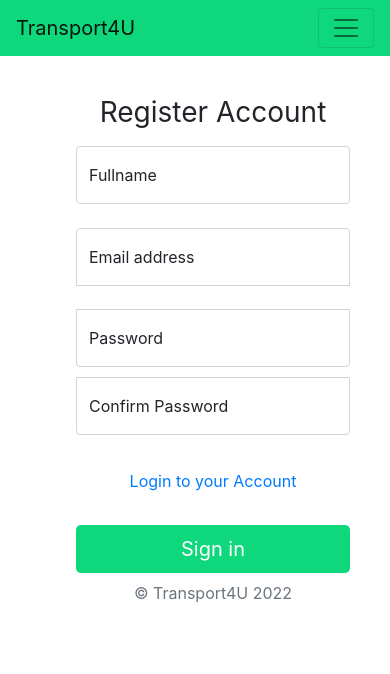
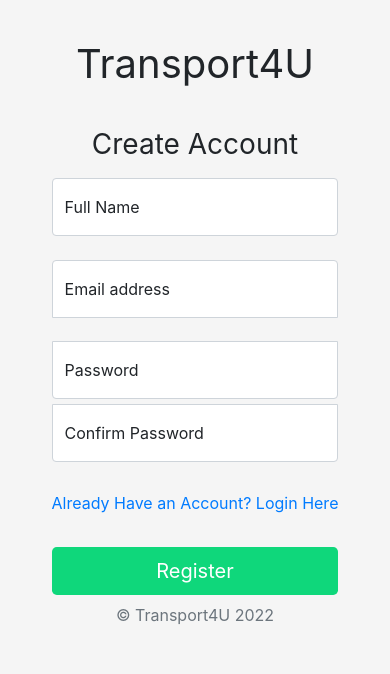
Before and after one commit to SergejsZ/IoT_UDP_CA, a Flask app: page /register in a window 390 px wide. Shown: the top 674 px of the page. Run offline with Flask 2, Linux system fonts and the light colour scheme; some libraries are stand-ins or nearby versions.

Commit message:
Updated Register Page.

```diff
--- a/static/css/login.css
+++ b/static/css/login.css
@@ -5,8 +5,6 @@ body {
 }
 
 .form-signin {
-  max-width: 500px;
-  padding: 40px;
   text-align: center;
   margin: auto;
   float:right;
@@ -15,7 +13,10 @@ body {
 .form-signin .checkbox {
   font-weight: 400;
 }
-
+.form-signin .form-floating
+{
+    width:400px;
+}
 .form-signin .form-floating:focus-within {
   z-index: 2;
 }
@@ -27,7 +28,7 @@ body {
 }
 
 .form-signin input[type="password"] {
-  margin-bottom: 10px;
+  margin-bottom: 5px;
   border-top-left-radius: 0;
   border-top-right-radius: 0;
 }
@@ -55,6 +56,10 @@ body {
    .logo{
     display: none;
    }
+   .form-signin .form-floating
+{
+    width:100%;
+}
   .form-signin {
     max-width: 500px;
     padding: 40px;
--- a/templates/register.html
+++ b/templates/register.html
@@ -1,46 +1,70 @@
-{% extends "base.html" %}
-{% block title %}Register System{% endblock %}
+<!doctype html>
+<html lang="en">
+<head>
+  <meta charset="utf-8">
+  <meta name="viewport" content="width=device-width, initial-scale=1.0">
+    <title>Login</title>
+<style>
+      .bd-placeholder-img {
+        font-size: 1.125rem;
+        text-anchor: middle;
+        -webkit-user-select: none;
+        -moz-user-select: none;
+        user-select: none;
+      }
 
-{% block content %}
-
-{% if message  %}
-    <div class="alert alert-secondary" role="alert">
-        <p>{{ message }}</p>
+      @media (min-width: 768px) {
+        .bd-placeholder-img-lg {
+          font-size: 3.5rem;
+        }
+      }
+</style>
+    <link href="/static/css/bootstrap.min.css" rel="stylesheet" integrity="sha384-wEmeIV1mKuiNpC+IOBjI7aAzPcEZeedi5yW5f2yOq55WWLwNGmvvx4Um1vskeMj0" crossorigin="anonymous">
+  <link rel="stylesheet" href="https://stackpath.bootstrapcdn.com/bootstrap/4.5.0/css/bootstrap.min.css" integrity="sha384-9aIt2nRpC12Uk9gS9baDl411NQApFmC26EwAOH8WgZl5MYYxFfc+NcPb1dKGj7Sk" crossorigin="anonymous">
+  <link href="/static/css/login.css" rel="stylesheet">
+</head>
+<body>
+<div class="layout" style="display: flex; justify-content: flex-end">
+<div class="img-logo">
+    <img class="logo" src="/static/images/buslogo.jpg" alt="logo">
     </div>
-{% endif %}
-
 <main class="form-signin">
+    <div class="float-right">
 <form action="" method="POST">
-    <img class="logo" src="/static/images/busFinalLogo2.png" alt="logo">
-    <h1 class="h3 mb-3 fw-normal">Register Account</h1>
-
+    <h1 class="h1 mb-3 fw-normal">Transport4U</h1>
+    </br>
+    <h1 class="h3 mb-3 fw-normal">Create Account</h1>
     <div class="form-floating">
-        <input type="text" name="fullname" class="form-control" id="floatingFullname" placeholder="First name Last name">
-        <label for="floatingFullname">Fullname</label>
+        <input type="input" name="name" class="form-control" id="floatingName" placeholder="First Name Last Name">
+        <label for="floatingInput">Full Name</label>
     </div>
     </br>
     <div class="form-floating">
-        <input type="email" name="email" class="form-control" id="floatingEmail" placeholder="name@example.com">
-        <label for="floatingEmail">Email address</label>
+        <input type="email" name="email" class="form-control" id="floatingInput" placeholder="name@example.com">
+        <label for="floatingInput">Email address</label>
     </div>
     </br>
     <div class="form-floating">
-        <input type="password" name="password1" class="form-control" id="floatingPassword" placeholder="Password">
+        <input type="password" name="password" class="form-control" id="floatingPassword" placeholder="Password">
         <label for="floatingPassword">Password</label>
     </div>
-    <div class="form-floating">
-        <input type="password" name="password2" class="form-control" id="floatingConfirmPassword" placeholder="Confirm Password">
+     <div class="form-floating">
+        <input type="password" name="confirmPassword" class="form-control" id="floatingConfirmPassword" placeholder="Confirm Password">
         <label for="floatingConfirmPassword">Confirm Password</label>
     </div>
     </br>
-    <div class="login">
+    <div class="register">
       <label>
-        <a href="/">Login to your Account</a>
+        <a href="/">Already Have an Account? Login Here</a>
       </label>
     </div>
     </br>
-    <button class="w-100 btn btn-lg" type="submit">Sign in</button>
+    <button class="w-100 btn btn-lg" type="submit">Register</button>
     <p class="mt-2 mb-2 text-muted">&copy; Transport4U 2022</p>
-</form>
+  </form>
+    </div>
+
 </main>
-{% endblock %}
+    </div>
+</body>
+</html>
```
